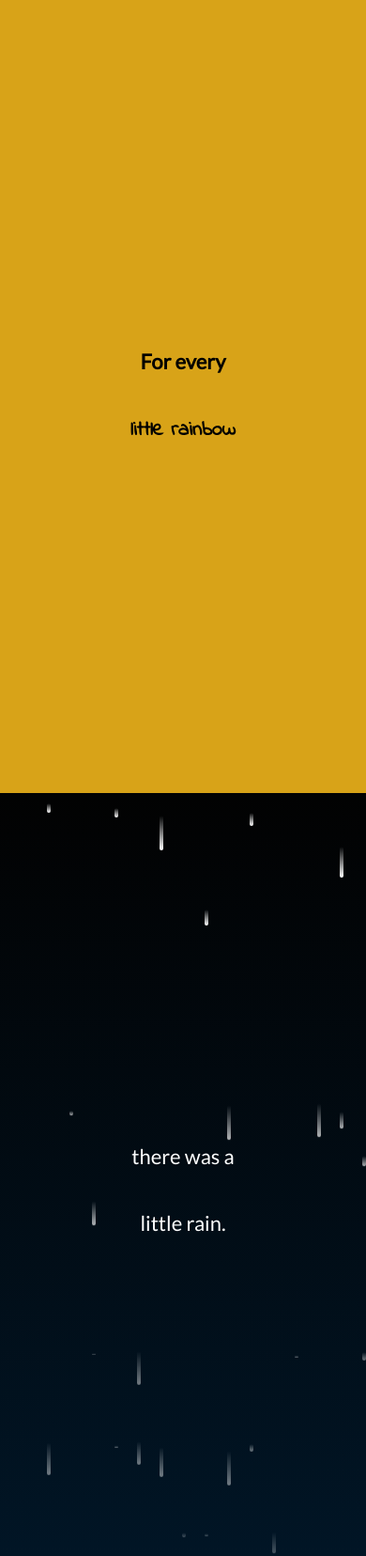
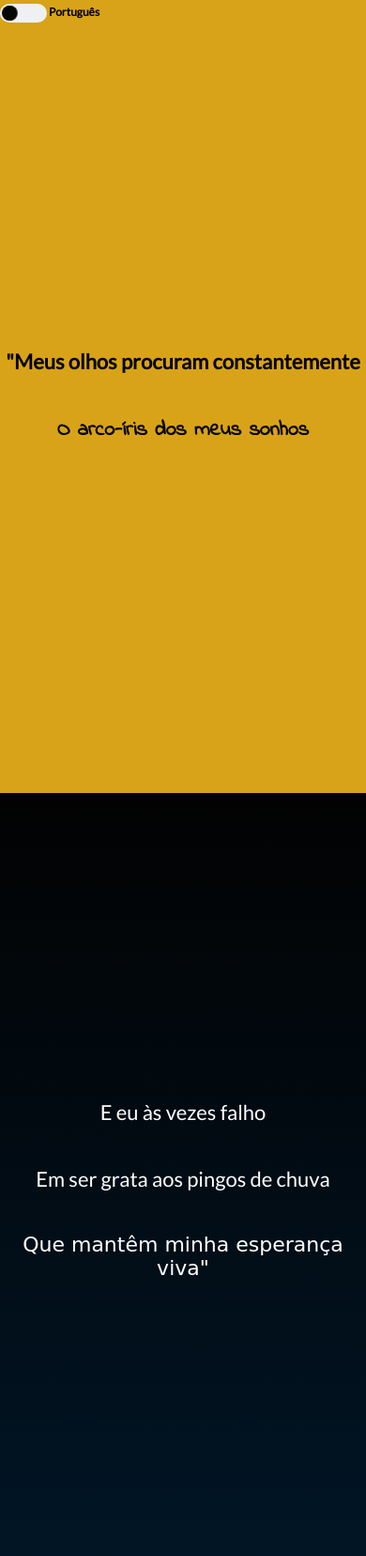
Before and after one commit to alessandrasasaki/personal-site, a website: page index.html in a window 390 px wide. Shown: the top 1656 px of the page at 94% size. Drawn offline with Linux system fonts and the light colour scheme; a web font is replaced by a local one.

Commit message:
Adicionar idioma em ingles, atualizar frase e ajustar media query

```diff
--- a/index.html
+++ b/index.html
@@ -10,18 +10,24 @@
     <link href="https://fonts.googleapis.com/css?family=Lato|Indie+Flower|Neucha" rel="stylesheet">
 </head>
 <body>
-    <div class="rainbow-container">
-            <p class="rainbow__text">For every</p>
-            <p class="rainbow__text--highlighted">little rainbow</p>
+    <div id="rainbowBlock" class="rainbow-container">
+        <div class="switch">
+            <input id="languageSwitch" type="checkbox"/>
+            <label id="languageLabel" for="languageSwitch"></label>
+            <span class="switchLabel">Português</span>
+        </div>
+        <p class="rainbow__text">"Meus olhos procuram constantemente</p>
+        <p class="rainbow__text--highlighted">O arco-íris dos meus sonhos</p>
     </div>
-    <div class="rain-container">
+    <div id="rainBlock" class="rain-container">
         <div id="rain" class="rain"></div>
         <div class="rain__content">
-            <p class="rain__text">there was a </p>
-            <p class="rain__text--highlighted">little rain.</p>
+            <p class="rain__text">E eu às vezes falho</p>
+            <p class="rain__text--2">Em ser grata aos pingos de chuva</p>
+            <p class="rain__text--highlighted">Que mantêm minha esperança viva"</p>
         </div>
     </div>
-    <div class="contact-container">
+    <div id="contactBlock"class="contact-container">
             <img class="contact__image"src="./source/img/3.png"/>
             <div class="contact__about">
                 <p class="contact__title">Alessandra Sasaki</p>
--- a/source/js/indexController.js
+++ b/source/js/indexController.js
@@ -1,7 +1,132 @@
 $(document).ready(function() {
-    var n = $(window).width() > 600 ? 100 : 30;
-    console.log(n);
-    for (var i=0; i < n; i++) {
+    const n = $(window).width() > 600 ? 100 : 30;
+    for (let i=0; i < n; i++) {
         $("#rain").append(`<div class="rain-drop"></div>`);
     }
 });
+
+window.onload = function() {
+    $('#languageSwitch').prop('checked', true);
+    $('input:checkbox').change(function(){
+            if ($(this).is(':checked')) {
+                $('.switchLabel').text("Português");
+                $('.rainbow__text').text("\"Meus olhos procuram constantemente");
+                $('.rainbow__text--highlighted').text("O arco-íris dos meus sonhos");
+                $('.rain__text').text("E eu às vezes falho");
+                $('.rain__text--2').text("Em ser grata aos pingos de chuva");
+                $('.rain__text--highlighted').text("Que mantêm minha esperança viva\"");
+            }
+            else {
+                $('.switchLabel').text("English");
+                $('.rainbow__text').text("\"My eyes constantly seek");
+                $('.rainbow__text--highlighted').text("The rainbow of my dreams");
+                $('.rain__text').text("And I sometimes fail ");
+                $('.rain__text--2').text("To be grateful for raindrops");
+                $('.rain__text--highlighted').text("That keep my hopes alive\"");
+            }
+        });
+
+    /*Mobile Jump Between Sections - Swap*/
+    /*let touchstartY = 0;
+    let touchendY = 0;
+    let currentSection = 1;
+
+    let gestureZone = document.getElementsByTagName('body')[0];
+
+    gestureZone.addEventListener('touchstart', function(event) {
+        touchstartY = event.changedTouches[0].screenY;
+    }, false);
+
+    gestureZone.addEventListener('touchend', function(event) {
+        touchendY = event.changedTouches[0].screenY;
+        handleGesture();
+    }, false);
+
+    function handleGesture() {
+
+    console.log('CURRENTSECTION = ' + currentSection);
+        if (touchendY < touchstartY) {
+            scrollToSection(currentSection, 1);
+        }
+        if (touchendY > touchstartY) {
+            scrollToSection(currentSection, -1);
+        }
+    }
+
+    scrollToSection = function(currPos, direction) {
+        const elementToScrollTo = document.getElementById(getNextPosHash(currPos, direction));
+      window.scrollTo({
+        top: elementToScrollTo.offsetTop,
+        behavior: 'smooth'
+      });
+    }
+
+    getNextPosHash = function (currPos, direction) {
+       if (direction == 1) {
+            switch (currPos) {
+              case 1:
+                currentSection++;
+              return 'rainBlock';
+               case 2:
+                   currentSection++;
+              return 'contactBlock';
+              case 3:
+              return 'contactBlock';
+          }
+      }
+      else {
+              switch (currPos) {
+              case 1:
+              return 'rainbowBlock';
+               case 2:
+                   currentSection--;
+              return 'rainbowBlock';
+              case 3:
+            currentSection--;
+              return 'rainBlock';
+          }
+      }
+    }
+}*/
+// let lastScrollTop = 0;
+// let scrollLoading = false;
+// const windowHeight = $(window).height();
+// console.log(windowHeight);
+// $(window).scroll(function(event) {
+//    const st = $(this).scrollTop();
+//    if (scrollLoading == false) {
+//         scrollLoading = true;
+//         if (st > lastScrollTop){
+//         //going down
+//             if (st < windowHeight) {
+//                 //is at rainbow
+//                 scrollToSection('rainBlock');
+//                 console.log('GO TO RAIN');
+//             }
+//             else if (st > windowHeight && st < windowHeight*2) {
+//                 //is at rain
+//                 scrollToSection('contactBlock');
+//                 console.log('GO TO CONTACT');
+//             }
+//         }
+//         else {
+//         //going up
+//             if (st > windowHeight) {
+//                 //is at contact
+//                 scrollToSection('rainBlock');
+//                 console.log('GO TO RAIN');
+//             }
+//             else if (st < windowHeight) {
+//                 //is at rain
+//                 scrollToSection('rainbowBlock');
+//                 console.log('GO TO RAINBOW');
+//             }
+//         }
+//         lastScrollTop = st;
+//    }
+
+
+// });
+
+
+//scrollIntoView - jQuery
--- a/source/sass/style.sass
+++ b/source/sass/style.sass
@@ -22,11 +22,69 @@ body
     align-content: center;
     font-weight: bold;
 
+    .switchLabel
+      font-size: 12px;
+      display: flex;
+      align-items: center;
+
+    .switch
+      display: flex;
+      position: absolute;
+      top: 2px;
+      left: 2px;
+
+    #languageSwitch
+      position: absolute !important;
+      width: 1px;
+      height: 1px;
+      overflow: hidden;
+      clip: rect(0, 0, 0, 0);
+      bottom: 0;
+
+    #languageLabel
+      display: inline-block;
+      position: relative;
+      height: 20px;
+      width: 50px;
+      background-color: #EFF0F3;
+      top: 2px;
+      right: 2px;
+      cursor: pointer;
+      border-radius: 20px;
+      color: transparent;
+      transition: background-color 500ms ease;
+      &:after
+        transition: right 500ms ease;
+        background-color: 500ms ease;
+        box-shadow: 500ms ease;
+
+    #languageLabel:after
+      content: '';
+      display: block;
+      height: 16px;
+      width: 16px;
+      position: absolute;
+      top: 2px;
+      right: 32px;
+      border-radius: 50%;
+      background-color: #070606;
+      box-shadow: 1px 0px 0px #434241;
+
+    #languageSwitch:checked + #languageLabel
+      background: #070606;
+
+    #languageSwitch:checked + #languageLabel:after
+      right: 3px;
+      background-color: #EFF0F3;
+      box-shadow: -1px 0px 0px #434241;
+
   .rainbow__text
+    text-align: center;
     display: flex;
     justify-content: center;
 
   .rainbow__text--highlighted
+    text-align: center;
     font-family: 'Indie Flower', cursive;
     display: flex;
     justify-content: center;
@@ -81,11 +139,14 @@ body
     justify-content: center;
     align-items: center;
 
-  .rain__text
+  .rain__text, .rain__text--2
+    text-align: center;
     display: flex;
     justify-content: center;
 
   .rain__text--highlighted
+    text-align: center;
+    font-family: 'Neucha', cursive;
     display: flex;
     justify-content: center;
 
@@ -103,7 +164,7 @@ body
     align-items: flex-start;
     color: white;
 
-    @media screen and (max-width: 660px)
+    @media screen and (max-width: 800px)
       align-items: center;
 
   .contact__image
@@ -111,7 +172,7 @@ body
     display: flex;
     flex-flow: wrap;
 
-    @media screen and (max-width: 660px)
+    @media screen and (max-width: 800px)
       width: 100vw;
       opacity: 0.3;
 
@@ -120,28 +181,28 @@ body
     flex-wrap: wrap;
     flex-direction: column;
 
-    @media screen and (max-width: 660px)
+    @media screen and (max-width: 800px)
       position: absolute;
 
   .contact__title
     display: flex;
     font-size: 28px;
     margin: 0;
-    @media screen and (max-width: 660px)
+    @media screen and (max-width: 800px)
       z-index: 2;
 
   .contact__subtitle
     display: flex;
     font-size: 14px;
     margin: 0 0 40px 0;
-    @media screen and (max-width: 660px)
+    @media screen and (max-width: 800px)
       z-index: 2;
 
   .contact__text
     display: flex;
     color: #FFFFFA;
 
-    @media screen and (max-width: 660px)
+    @media screen and (max-width: 800px)
       z-index: 2;
 
   .contact__link
@@ -149,7 +210,7 @@ body
     font-size: 18px;
     text-decoration: none;
     color: #FFFFFA;
-    @media screen and (max-width: 660px)
+    @media screen and (max-width: 800px)
       z-index: 2;
 
   .contact__link:hover
```
Also changed, not shown: source/sass/build/style.css.
